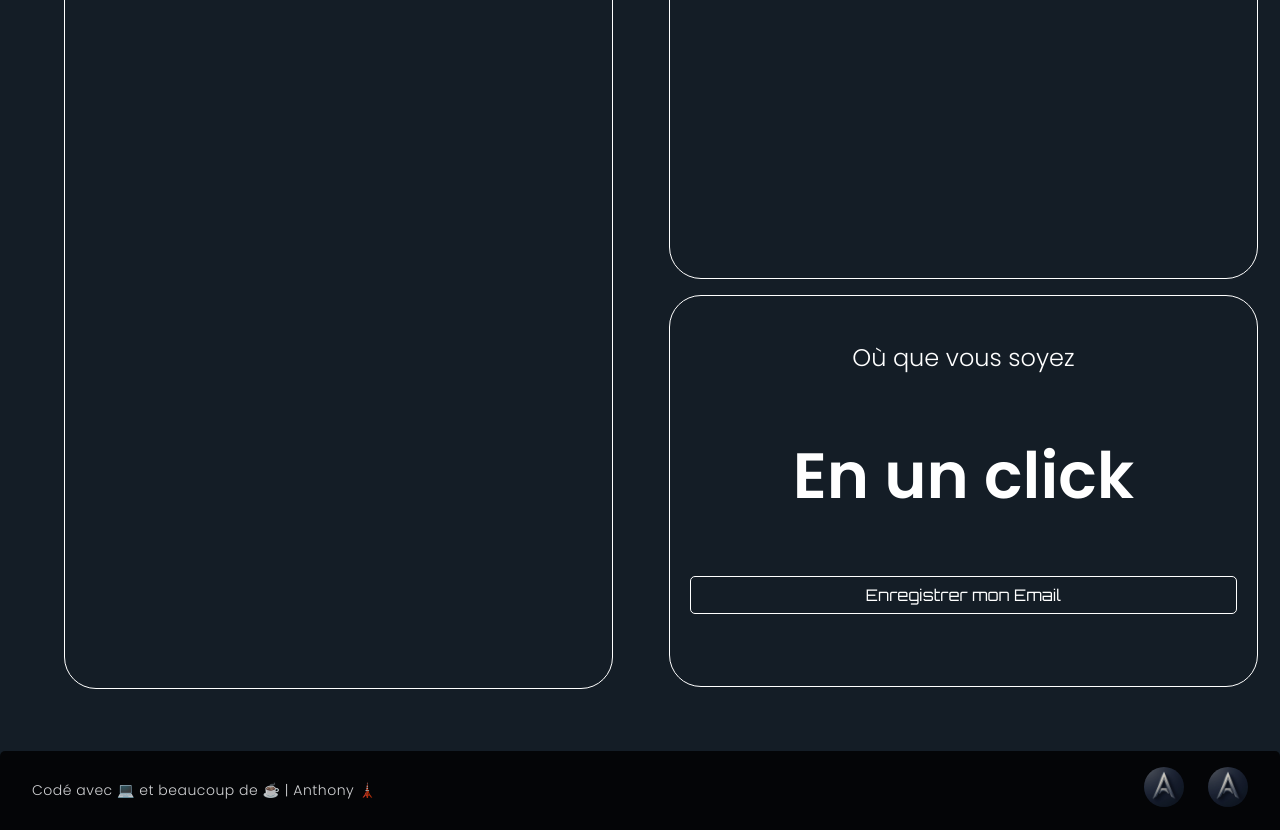
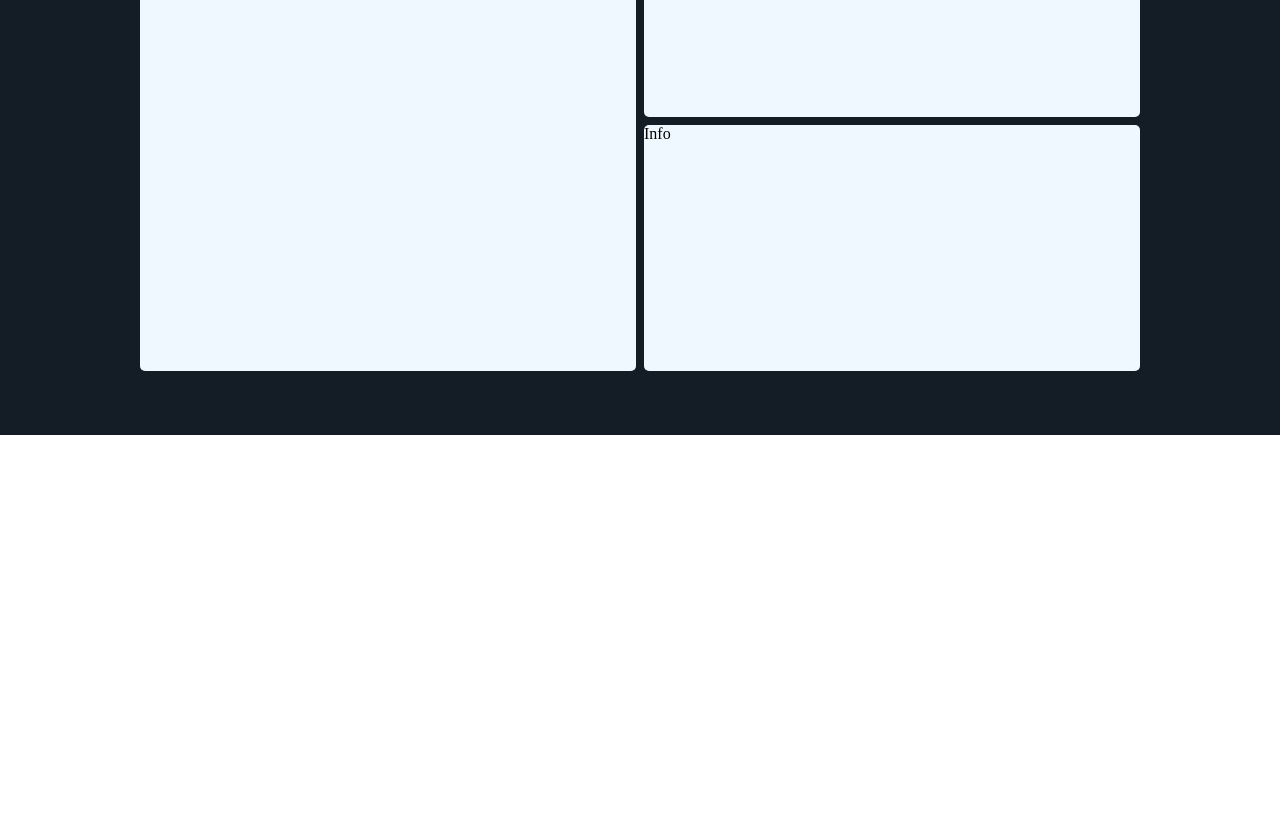
Before and after one commit to THONY-HR/Anthony-portfolio, a Vue app: page / in a window 1280 px wide. Shown: the part 1880-2710 px from the top of the page. After the commit the page ends 2315 px from the top, so only its background shows below. Built offline with nearby package versions, Linux system fonts and the light colour scheme.

Commit message:
Reglage infopers.vue

```diff
--- a/src/components/atoms/Button.vue
+++ b/src/components/atoms/Button.vue
@@ -1,12 +1,5 @@
 <template>
-  <button
-    @click="handleClick"
-    class="btn"
-    :class="{ full: autoResize }"
-    :style="!autoResize ? computedStyle : {}"
-  >
-    {{ libelle }}
-  </button>
+  <button :style="{  width: widthB + 'px', height: heightB + 'px'}" @click="handleClick" class="btn">{{ libelle }}</button>
 </template>
 
 <script>
@@ -19,72 +12,55 @@ export default {
     },
     lien: {
       type: String,
-      default: null
+      default: null // facultatif
     },
     widthB: {
       type: Number,
+      required: false,
       default: 200
     },
     heightB: {
       type: Number,
+      required: false,
       default: 50
-    },
-    autoResize: {
-      type: Boolean,
-      default: true // ✅ par défaut on adapte au parent
-    }
-  },
-  computed: {
-    computedStyle() {
-      return {
-        width: this.widthB + 'px',
-        height: this.heightB + 'px',
-        fontSize: this.heightB / 2.5 + 'px'
-      };
     }
   },
   methods: {
     handleClick() {
       this.$emit('click');
       if (this.lien) {
-        window.location.href = this.lien;
+        window.location.href = this.lien; // redirection
       }
     }
   }
-};
+}
 </script>
 
 <style scoped>
-.btn {
+button {
   border-radius: 5px;
   border: 1px solid var(--accent-color);
   background-color: var(--background-dark);
   color: var(--accent-color);
-  transition: 0.3s ease;
+  transition: 0.5s;
   font-family: var(--font-orbitron);
-  text-align: center;
-  padding: 0.5em 1em;
   white-space: nowrap;
   overflow: hidden;
   text-overflow: ellipsis;
 }
-.full {
-  width: 100%;
-  max-width: 100%;
-  font-size: 1em;
-  height: auto;
-}
-
-/* Responsive ajustement (au cas où tu veux affiner) */
+/* 💊 Tablette : max-width 768px */
 @media (max-width: 768px) {
-  .btn {
-    font-size: 0.95em;
+  button {
+    width: 80% !important;
+    font-size: 1em !important;
   }
 }
-
+/* 📱 Mobile (Android) : max-width 480px */
 @media (max-width: 480px) {
-  .btn {
-    font-size: 0.85em;
+  button {
+    width: 90% !important;
+    height: 40px !important;
+    font-size: 0.9em !important;
   }
 }
 </style>
--- a/src/components/organisms/Accueil/AccueilFooter.vue
+++ b/src/components/organisms/Accueil/AccueilFooter.vue
@@ -1,5 +1,5 @@
 <template>
-    <Footer/>
+    <!-- <Footer/> -->
 </template>
 
 <script>
--- a/src/components/organisms/Accueil/sousAccueil/about.vue
+++ b/src/components/organisms/Accueil/sousAccueil/about.vue
@@ -76,11 +76,11 @@ export default {
 
 <style>
 .info-pers{
-  margin-top: 5rem;
-  width: 90%;
-  height: 800px;
-  /* background-color: aqua; */
+  padding-top: 4rem;
   margin-left: -3rem;
+  display: flex;
+  flex-wrap: wrap;
+  justify-content: center;
 }
 
 .titre {
--- a/src/components/organisms/Accueil/sousAccueil/header.vue
+++ b/src/components/organisms/Accueil/sousAccueil/header.vue
@@ -9,7 +9,7 @@
           Développeur FullStack JavaScript & TypeScript, passionné par la création d'applications modernes
           avec des technologies telles que React, Next.js et NestJS.
         </p>
-        <Button libelle="Découvrir" lien="#about" @click="handleClick" />
+        <Button width-b="300" height-b="60" libelle="Découvrir" lien="#about" @click="handleClick" />
         <ul class="iconeFloatant">
           <li><IconeDeplacable imgHeight="180" imgWidth="180" src="/Anthony-icon/astronote.png" /></li>
           <li><IconeDeplacable imgHeight="200" imgWidth="200" src="/Anthony-icon/fusee.png" /></li>
--- a/src/components/organisms/Accueil/sousAccueil/infoPers.vue
+++ b/src/components/organisms/Accueil/sousAccueil/infoPers.vue
@@ -1,131 +1,101 @@
 <template>
-    <div class="container">
-      <div class="part-1 loko border"></div>
-      <div class="part-2 loko">
-        <div class="bloc border"></div>
-        <div class="bloc border">
-          <p>Où que vous soyez</p>
-          <h2>En un click</h2>
-          <Button
-            width-b="700"
-            height-b="90"
-            libelle="Enregistrer mon Email"
-            @click="copyEmail"
-          />
-        </div>
+  <div id="contener">
+    <div class="personnage">Personnage</div>
+    <div class="stack-info">
+      <div class="stack">Stack</div>
+      <div class="info">Info</div>
     </div>
   </div>
 </template>
 
+
   <script>
-  import Button from "@/components/atoms/Button.vue";
-
-  export default {
-    components: {
-      Button
-    },
-    data() {
-      return {
-        email: "rantonirinaanthony@gmail.com"
-      };
-    },
-    methods: {
-      async copyEmail() {
-        try {
-          await navigator.clipboard.writeText(this.email);
-          alert("📋 Email copié : " + this.email);
-        } catch (err) {
-          alert("❌ Erreur lors de la copie.");
-          console.error(err);
-        }
-      }
-    }
-  };
+  // import Button from "@/components/atoms/Button.vue";
+  // export default {
+  //   components: {
+  //     Button
+  //   },
+  //   data() {
+  //     return {
+  //       email: "rantonirinaanthony@gmail.com"
+  //     };
+  //   },
+  //   methods: {
+  //     async copyEmail() {
+  //       try {
+  //         await navigator.clipboard.writeText(this.email);
+  //         alert("Email copié : " + this.email);
+  //       } catch (err) {
+  //         alert("Erreur lors de la copie.");
+  //         console.error(err);
+  //       }
+  //     }
+  //   }
+  // };
   </script>
 
   <style scoped>
-  .container {
+    #contener{
       display: flex;
-    justify-content: space-between;
-    align-items: stretch;
-    flex-wrap: wrap;
-    gap: 1rem;
+      height: 500px;
+      width: 1000px;
     }
-
-  .loko {
-    height: 800px;
+    .personnage{
+      background-color: aliceblue;
+      border-radius: 5px;
+      margin-right: 0.5rem;
+      width: 100%;
+      height: 100%;
     }
-
-  /* Desktop */
-  .part-1 {
-    width: 47.5%;
+    .stack{
+      background-color: aliceblue;
+      border-radius: 5px;
+      width: 100%;
+      height: 98%;
     }
-
-  .part-2 {
+    .info{
+      background-color: aliceblue;
+      border-radius: 5px;
+      width: 100%;
+      height: 98%;
+    }
+    .stack-info{
+      height: 100%;
+      width: 100%;
       display: flex;
       flex-direction: column;
-    gap: 1rem;
-    width: 47.5%;
+      gap: 0.5rem;
     }
-
-  .bloc {
+    @media (max-width: 768px) {
+      #contener {
+        display: flex;
+        flex-direction: column;
+        gap: 0.5rem;
+        height: 500px;
+        width: 700px;
+      }
+      .stack-info{
         height: 50%;
         width: 100%;
-    text-align: center;
-    color: var(--accent-color);
-    font-family: var(--font-poppins);
-    padding: 20px;
-  }
-
-  .bloc p{
-    font-size: 1.5rem;
-    font-weight: 100;
-  }
-  .bloc h2{
-    font-size: 4rem;
-    font-weight: bold;
-  }
-
-  /* Tablette : max-width 1024px */
-  @media (max-width: 1024px) {
-    .container {
-      flex-direction: column;
-      align-items: center;
-    }
-
-    .part-1 {
-      width: 100%;
-      height: 400px;
-    }
-
-    .part-2 {
+        display: flex;
         flex-direction: row;
-      justify-content: space-between;
-      width: 100%;
-      height: 400px;
-    }
-
-    .bloc {
-      width: 49%;
-      height: 100%;
+        gap: 0.5rem;
       }
     }
-
-  /* Mobile : max-width 640px */
-  @media (max-width: 640px) {
-    .part-2 {
+    @media (max-width: 435px) {
+      #contener {
+        display: flex;
         flex-direction: column;
-      height: auto;
-      gap: 1rem;
+        gap: 0.5rem;
+        height: 500px;
+        width: 295px;
       }
-
-    .bloc {
+      .stack-info{
+        height: 50%;
         width: 100%;
-      height: 300px;
+        display: flex;
+        flex-direction: column;
+        gap: 0.5rem;
       }
     }
-  .border {
-    border: 1px solid var(--accent-color);
-    border-radius: 2rem;
-  }
   </style>
```
Lines whose indentation alone changed are shown as unchanged.
